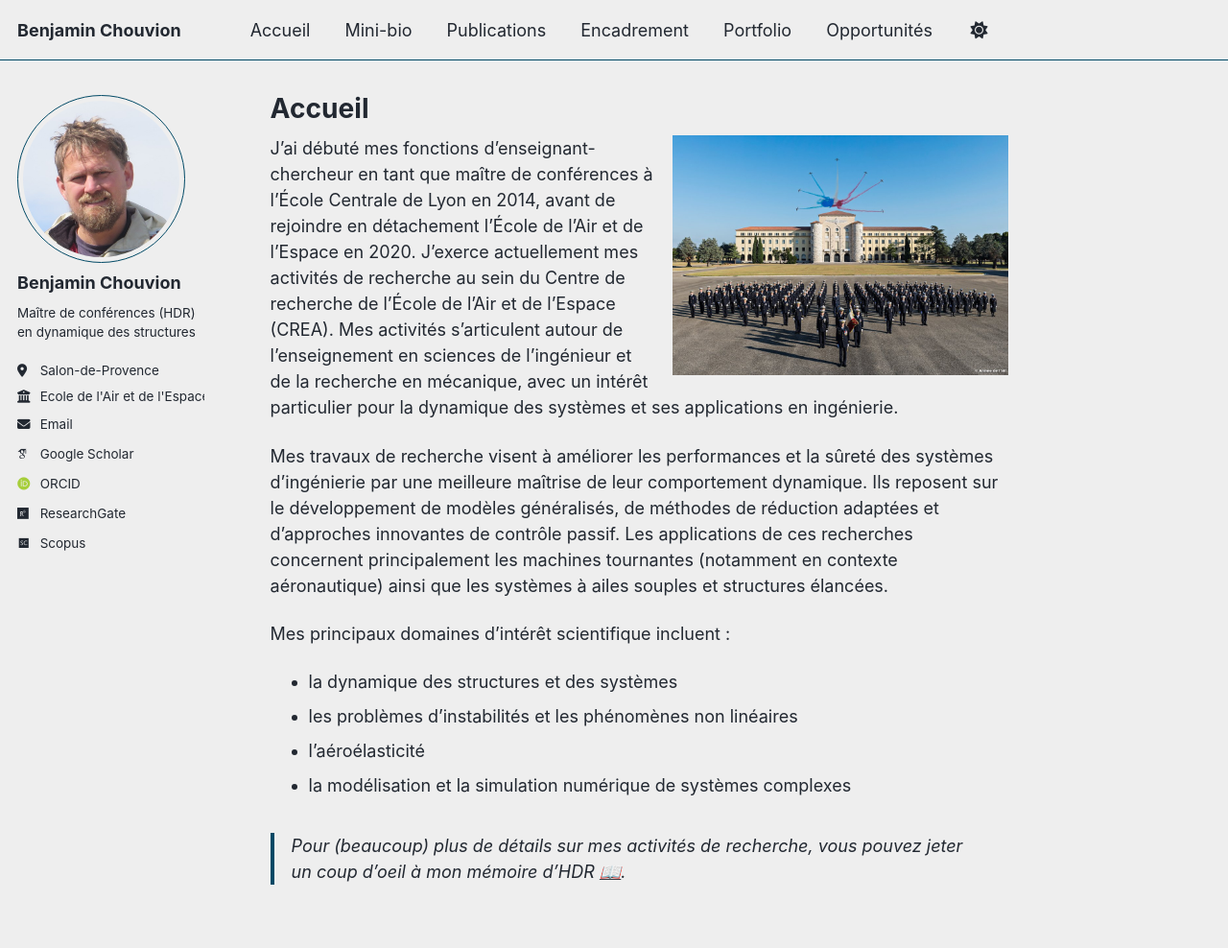
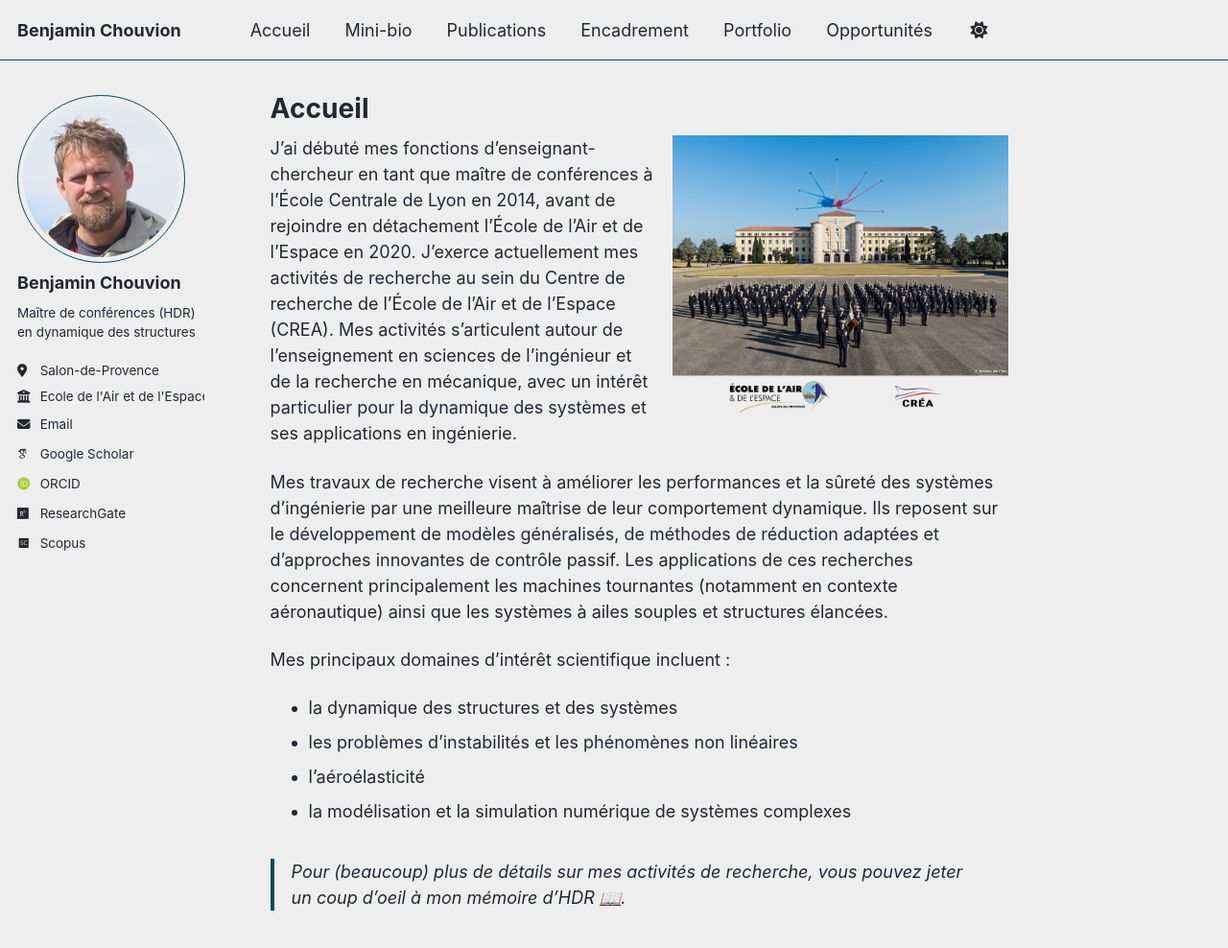
Before and after one commit to benjamin-chouvion/benjamin-chouvion.github.io, a Jekyll site: the page built from _pages/accueil.md, in a window 1280 px wide and 1012 px high. Shown: the top 988 px of the window at 96% size. Built offline with Jekyll 4.4.1, drawn with Linux system fonts in a browser that asks for light colours; some web fonts are replaced; a script bundle is joined from its source files by our own code; library files that are not in the unit come from our copies.

Commit message:
Update accueil.md

```diff
--- a/_pages/accueil.md
+++ b/_pages/accueil.md
@@ -7,7 +7,7 @@ redirect_from:
   - /about.html
 ---
 
-![EAE](/images/placedarmes.jpg){: .align-right width="350px"}
+![EAE](/images/EAE.png){: .align-right width="350px"}
 J’ai débuté mes fonctions d’enseignant-chercheur en tant que maître de conférences à l’École Centrale de Lyon en 2014, avant de rejoindre en détachement l’École de l’Air et de l’Espace en 2020. J’exerce actuellement mes activités de recherche au sein du Centre de recherche de l’École de l’Air et de l’Espace (CREA).
 Mes activités s’articulent autour de l’enseignement en sciences de l’ingénieur et de la recherche en mécanique, avec un intérêt particulier pour la dynamique des systèmes et ses applications en ingénierie. <br style="clear: right;">
 
```
